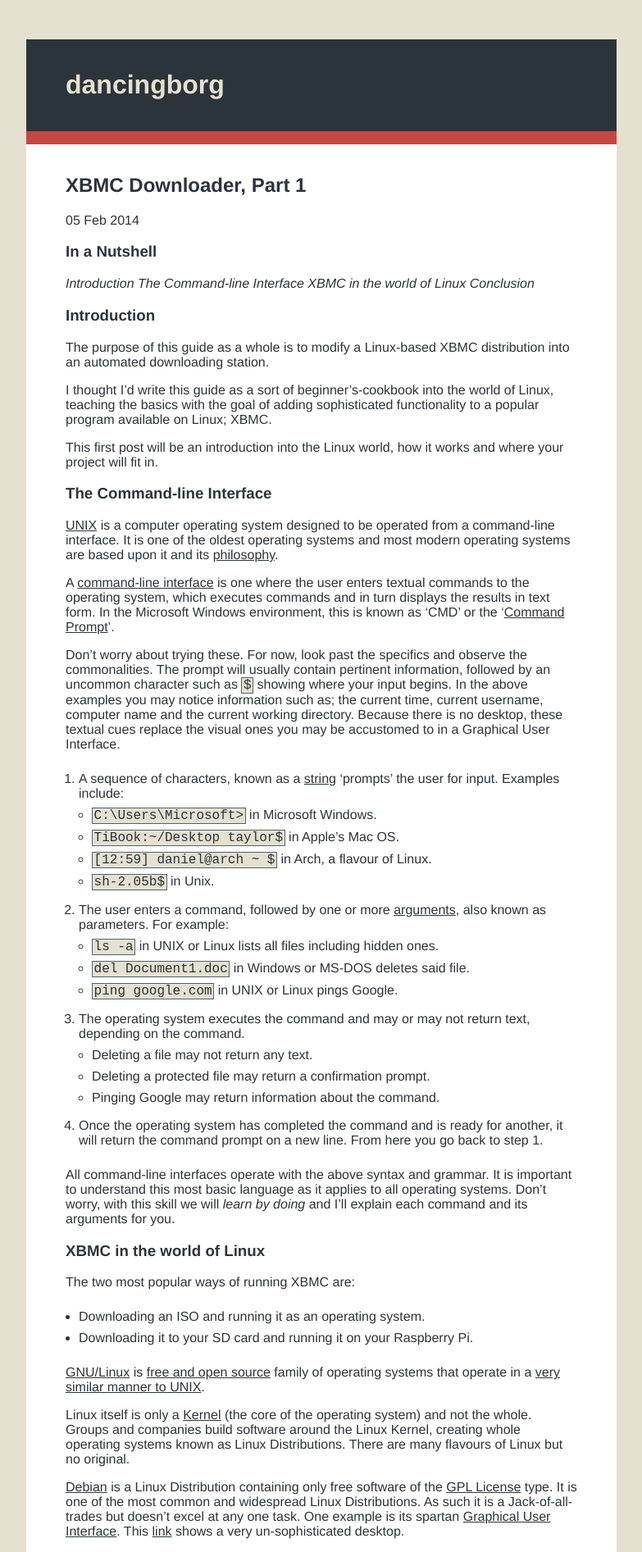
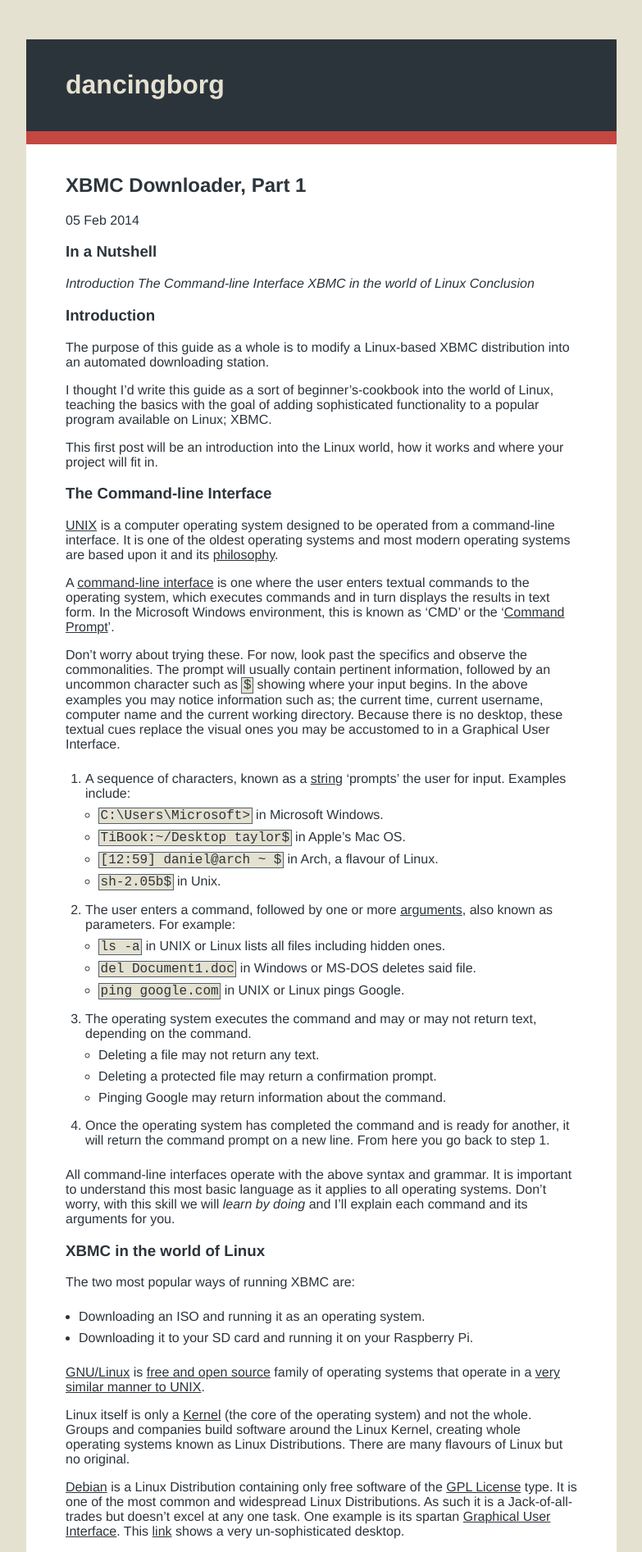
Before and after one commit to andre-abadi/andre-abadi.github.io, a Jekyll site: the page built from _posts/2014-02-05-xbmc-downloader-1.md, in a window 1280 px wide. Shown: the top 1893 px of the page at 82% size, without its empty margins (248-1031 px from the left). Built offline with Jekyll 4.4.1, drawn with Linux system fonts in a browser that asks for light colours; Markdown is read by kramdown in place of the engine named in the settings.

Commit message:
ol padding adjust

```diff
--- a/css/main.css
+++ b/css/main.css
@@ -84,7 +84,7 @@
 
 ol {
   padding-top: 0.5em;
-  padding-left: 1em;
+  padding-left: 1.5em;
 }
 
 li {
```
